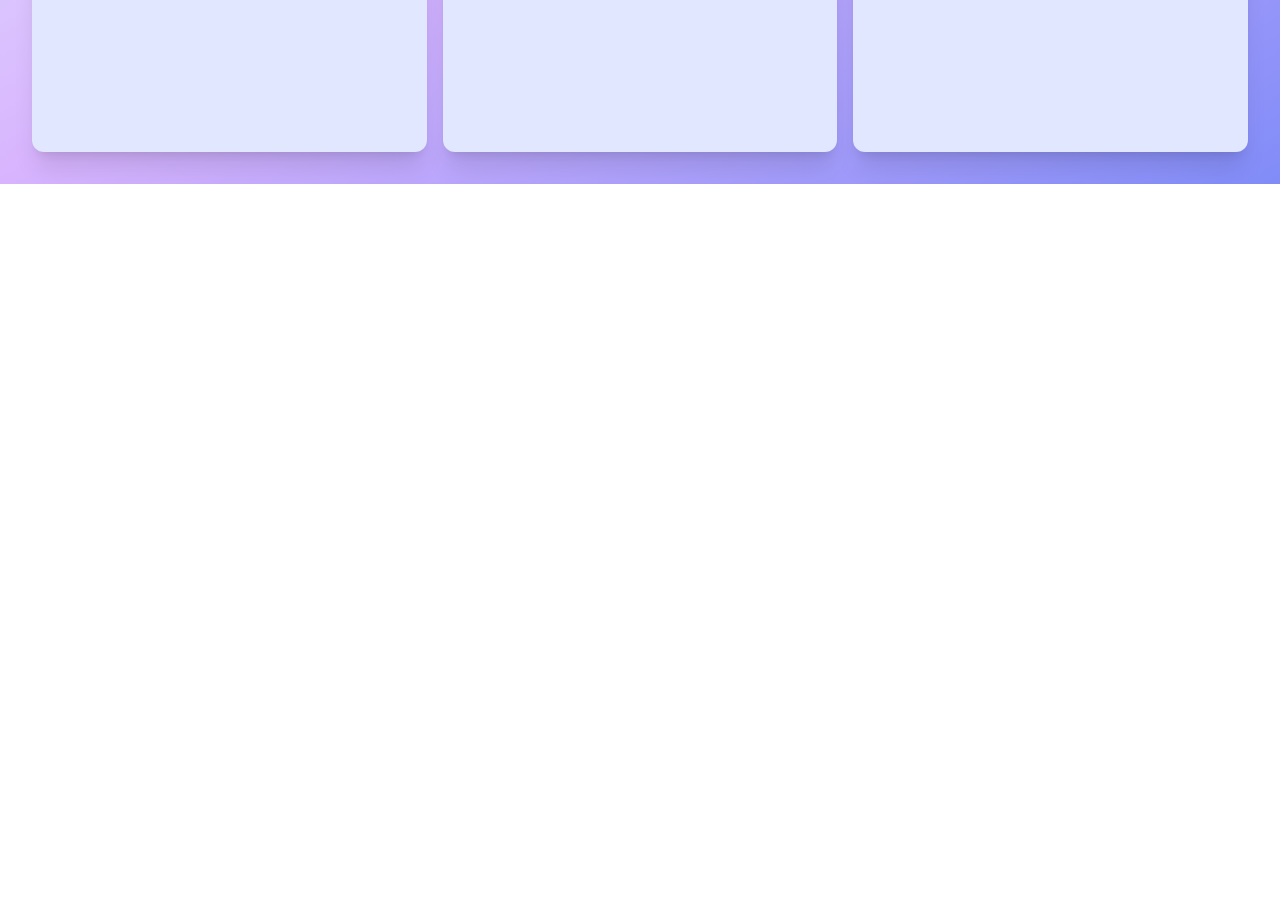
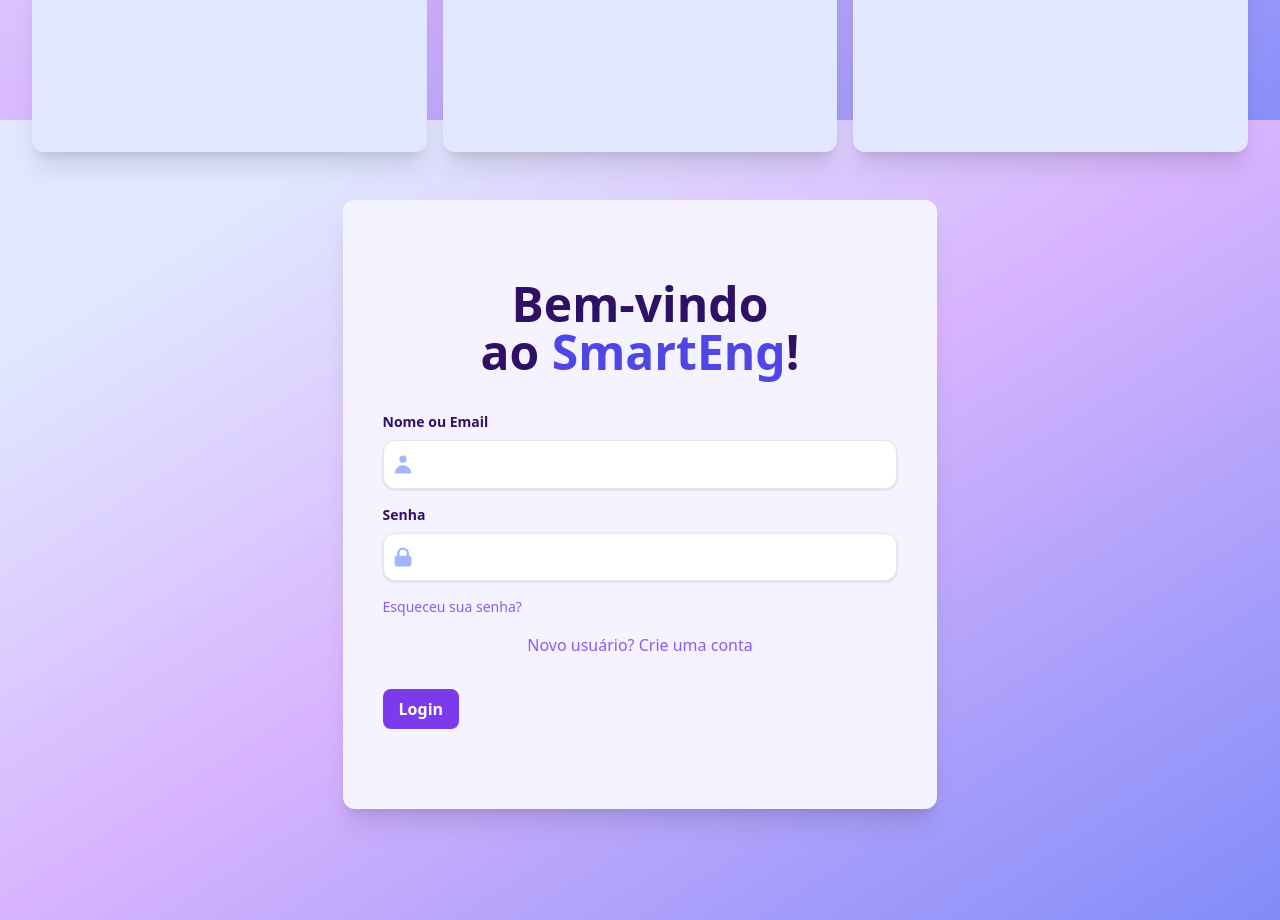
Before and after one commit to Edwardmaster7/SmartEng, a React (Vite) app in the folder smartengApp/: page / in a window 1280 px wide. Shown: the part 680-1600 px from the top of the page. Before the commit the page ends 864 px from the top, so only its background shows below. Built offline with nearby package versions, Linux system fonts and the light colour scheme.

Commit message:
Fazendo a logica de login do lado do front

```diff
--- a/smartengApp/routes/index.jsx
+++ b/smartengApp/routes/index.jsx
@@ -7,7 +7,7 @@ export default function Routes() {
     return (
       <BrowserRouter>
         <AppRoutes />
-        {/* <AuthRoutes /> */}
+        <AuthRoutes />
       </BrowserRouter>
     )
 }
--- a/smartengApp/src/pages/SignIn.jsx
+++ b/smartengApp/src/pages/SignIn.jsx
@@ -4,8 +4,49 @@ import InputField from "../components/InputField";
 import ButtonComponent from "../components/ButtonComponent";
 import { HiLockClosed, HiUser } from "react-icons/hi";
 import { Link } from "react-router-dom";
+import { useState } from "react";
+
+import { useNavigate } from "react-router-dom"; // Update this line
 
 const SignIn = () => {
+  const [username, setUsername] = useState("");
+  const [password, setPassword] = useState("");
+  const navigate = useNavigate(); // Use the new hook
+
+  const handleSubmit = async (e) => {
+    e.preventDefault();
+
+    // Get the form data
+    const formData = new FormData(event.target);
+    const username = formData.get("username");
+    const email = formData.get("email");
+    const password = formData.get("password");
+
+    try {
+      const response = await fetch("/api/login", {
+        method: "POST",
+        headers: {
+          "Content-Type": "application/json",
+        },
+        body: JSON.stringify(formData),
+      });
+
+      if (response.ok) {
+        // If the login is successful, redirect to the home page
+        navigate("/"); // Use navigate instead of history.push
+      } else {
+        // If the login fails, show an error message
+        alert("Invalid username or password");
+      }
+    } catch (error) {
+      // Handle any network errors
+      console.error("Error:", error);
+      alert(
+        "An error occurred while processing your request. Please try again later.",
+      );
+    }
+  };
+
   return (
     <div className="w-full h-screen">
       <Main className="px-6 py-20 gap-4 justify-center">
@@ -19,7 +60,11 @@ const SignIn = () => {
             </span>
             !
           </h1>
-            <form action="" className="flex flex-col gap-4">
+          <form
+            action=""
+            onSubmit={handleSubmit}
+            className="flex flex-col gap-4"
+          >
             <InputField
               type="text"
               name="username"
@@ -65,6 +110,6 @@ const SignIn = () => {
       </Main>
     </div>
   );
-}
+};
 
 export default SignIn;
--- a/smartengApp/src/pages/SignUp.jsx
+++ b/smartengApp/src/pages/SignUp.jsx
@@ -4,8 +4,47 @@ import InputField from "../components/InputField";
 import ButtonComponent from "../components/ButtonComponent";
 import { HiLockClosed, HiUser, HiMail } from "react-icons/hi";
 import { Link } from "react-router-dom";
+import { useNavigate } from "react-router-dom";
 
 const SignUp = () => {
+  const navigate = useNavigate();
+
+  const handleSubmit = async (event) => {
+    event.preventDefault();
+
+    // Get the form data
+    const formData = new FormData(event.target);
+    const username = formData.get("username");
+    const email = formData.get("email");
+    const password = formData.get("password");
+
+    // Perform the signUp logic here (e.g., send a request to the server to create a new user)
+    try {
+      // Example: Send a POST request to a server-side endpoint to create a new user
+      const response = await fetch("/api/signup", {
+        method: "POST",
+        headers: {
+          "Content-Type": "application/json",
+        },
+        body: JSON.stringify({ username, email, password }),
+      });
+
+      if (response.ok) {
+        // If the signUp was successful, navigate to the desired route
+        navigate("/");
+      } else {
+        // If the signUp failed, show an error message to the user
+        alert("Failed to create an account. Please try again.");
+      }
+    } catch (error) {
+      // If there was an error during the signUp process, show an error message to the user
+      alert(
+        "An error occurred while creating an account. Please try again later.",
+      );
+      console.error(error);
+    }
+  };
+
   return (
     <div className="w-full h-screen">
       <Main className="px-6 py-20 gap-4 justify-center">
@@ -15,7 +54,7 @@ const SignUp = () => {
             <span className="text-indigo-600 dark:text-violet-500">sua</span>{" "}
             conta
           </h1>
-            <form action="" className="flex flex-col gap-4">
+          <form action="" onSubmit={handleSubmit} className="flex flex-col gap-4">
             <InputField
               type="text"
               name="username"
```
Lines whose indentation alone changed are shown as unchanged.
